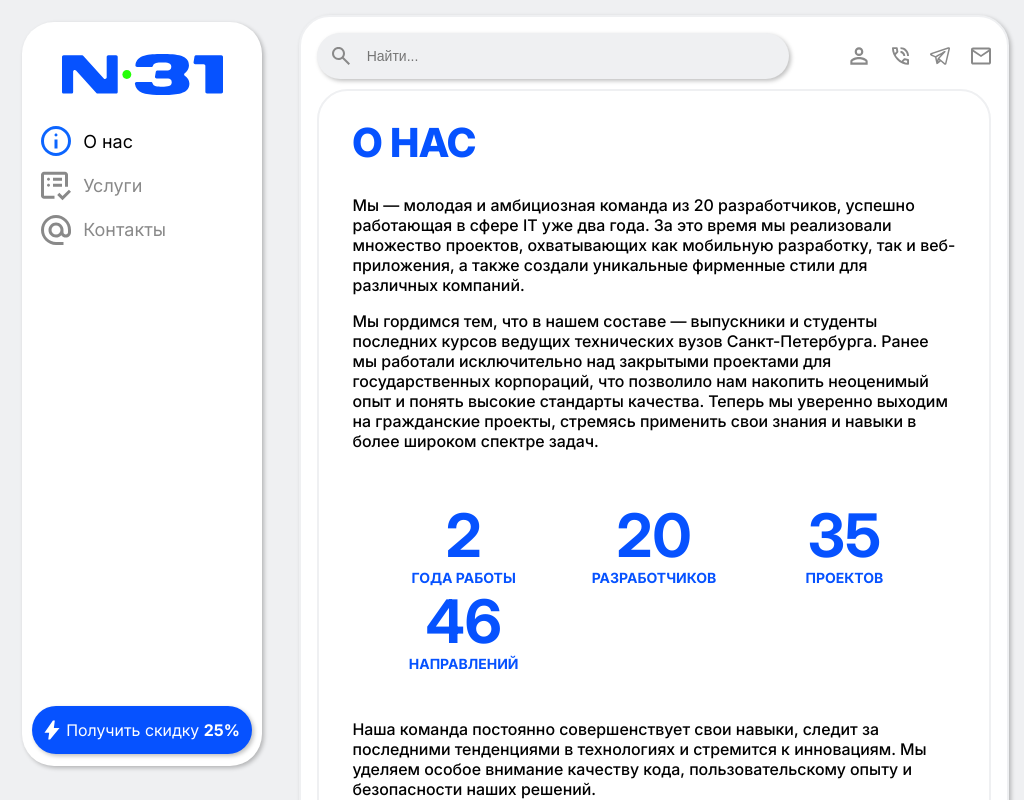
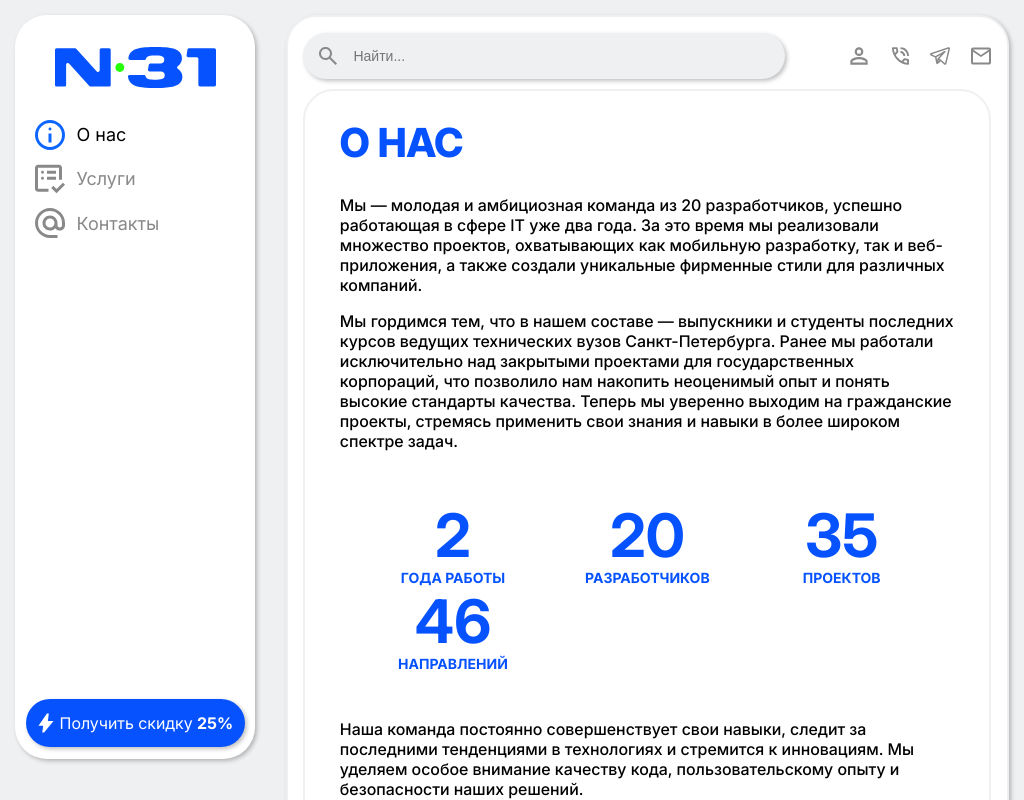
Before and after one commit to helennn123433/visitka_freelance, a Vue app: page / in a window 1024 px wide. Built offline with nearby package versions, Linux system fonts and the light colour scheme; no server answers.

Commit message:
выровнен сайдбар и контент на планшетах

```diff
--- a/src/App.vue
+++ b/src/App.vue
@@ -249,4 +249,10 @@ onUnmounted(() => {
   backdrop-filter: blur(6px);
   z-index: 999;
 }
+
+@media screen and (max-width: 1024px) and (min-width: 769px) {
+  .sidebar{
+    padding: 1.5vw;
+  }
+}
 </style>
--- a/src/components/sidebar/SidebarComponent.vue
+++ b/src/components/sidebar/SidebarComponent.vue
@@ -297,6 +297,12 @@ onUnmounted(() => {
   }
 }
 
+@media screen and (max-width: 1024px) and (min-width: 769px) {
+  .main{
+    margin: 0;
+  }
+}
+
 @media (max-width: 480px) {
   .img_plz {
     /*display: none;*/
```
